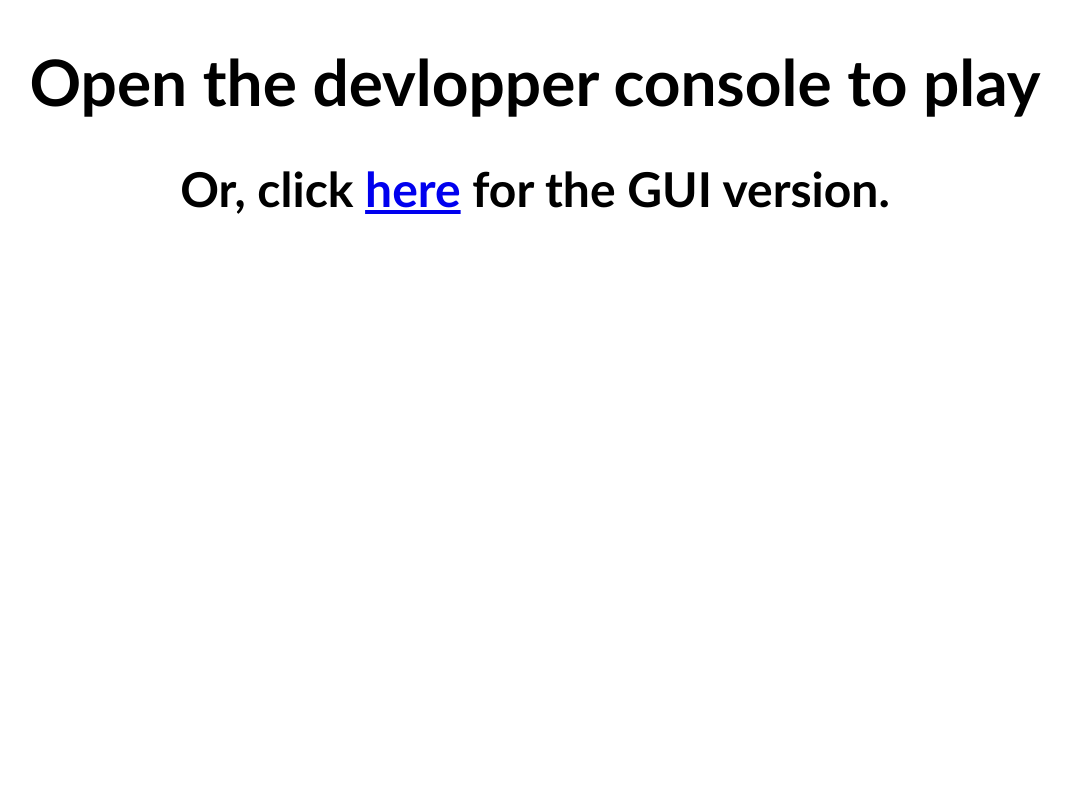
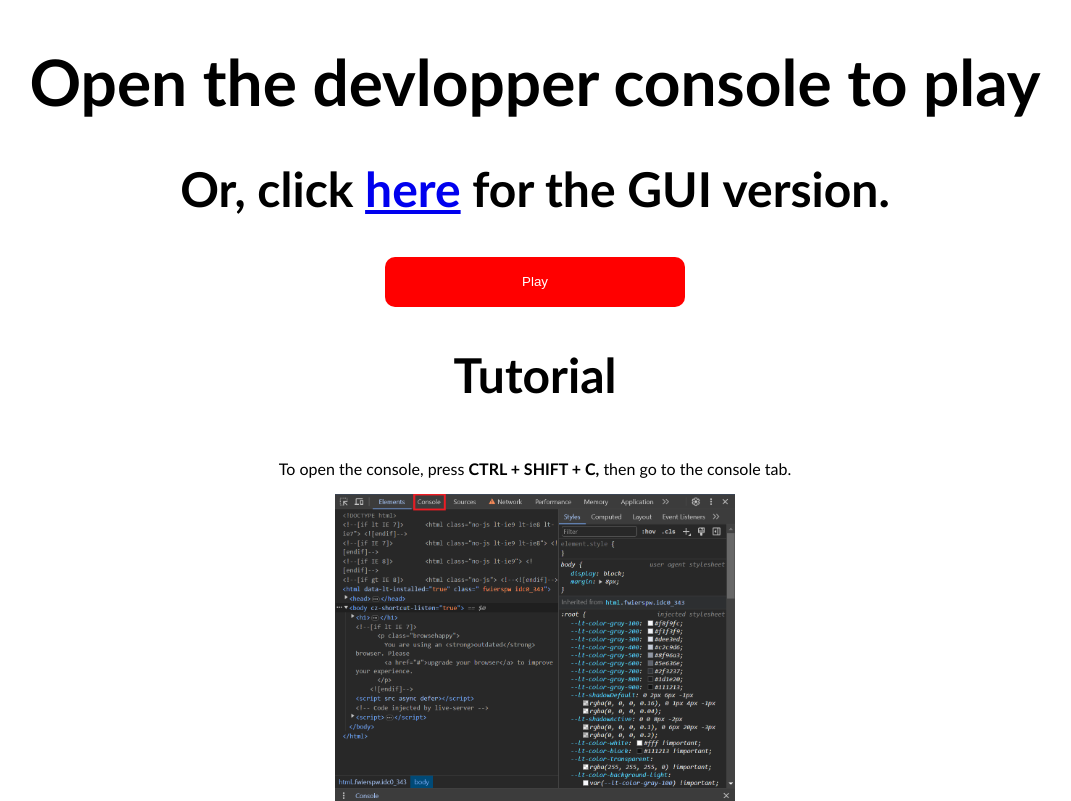
Before and after one commit to jarvis09-yann/rock-papers-cissors, a plain HTML site: page index.html in a window 1280 px wide. Shown: the whole page, without its empty margins (105-1176 px from the left). Drawn offline with Linux system fonts and the light colour scheme.

Commit message:
added tutorial to open console & button to play (inop atm)

```diff
--- a/index.html
+++ b/index.html
@@ -21,6 +21,18 @@
         Open the <span class="dev-console">devlopper console</span> to play
       </h1>
       <h2>Or, click <a href="#">here</a> for the GUI version.</h2>
+      <button onclick="play()">Play</button>
+    </div>
+    <div class="tutorial">
+      <h2>Tutorial</h2>
+      <p>
+        To open the console, press
+        <span class="bold">CTRL + SHIFT + C,</span> then go to the console tab.
+      </p>
+      <img
+        src="./assets/console.png"
+        alt="A screenshot of the inspector with the console highlighted"
+      />
     </div>
     <!--[if lt IE 7]>
       <p class="browsehappy">
--- a/style.css
+++ b/style.css
@@ -12,8 +12,27 @@ h1 {
 h2 {
   font-size: 48px;
 }
-.title-container {
+
+button {
+  width: 300px;
+  height: 50px;
+  background-color: red;
+  color: white;
+  border: none;
+  border-radius: 10px;
+  cursor: pointer;
+}
+.title-container,
+.tutorial {
   display: flex;
   align-items: center;
   flex-direction: column;
 }
+
+.bold {
+  font-weight: bolder;
+}
+
+img {
+  width: 400px;
+}
```
